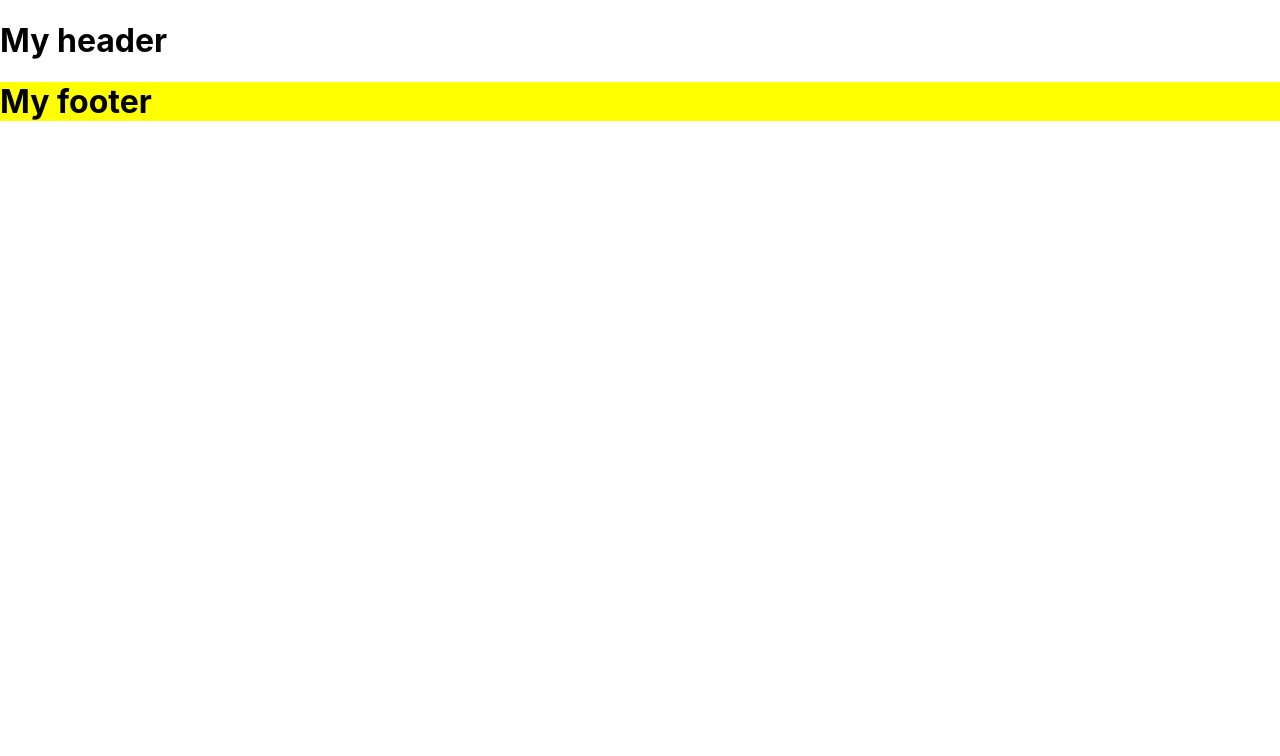
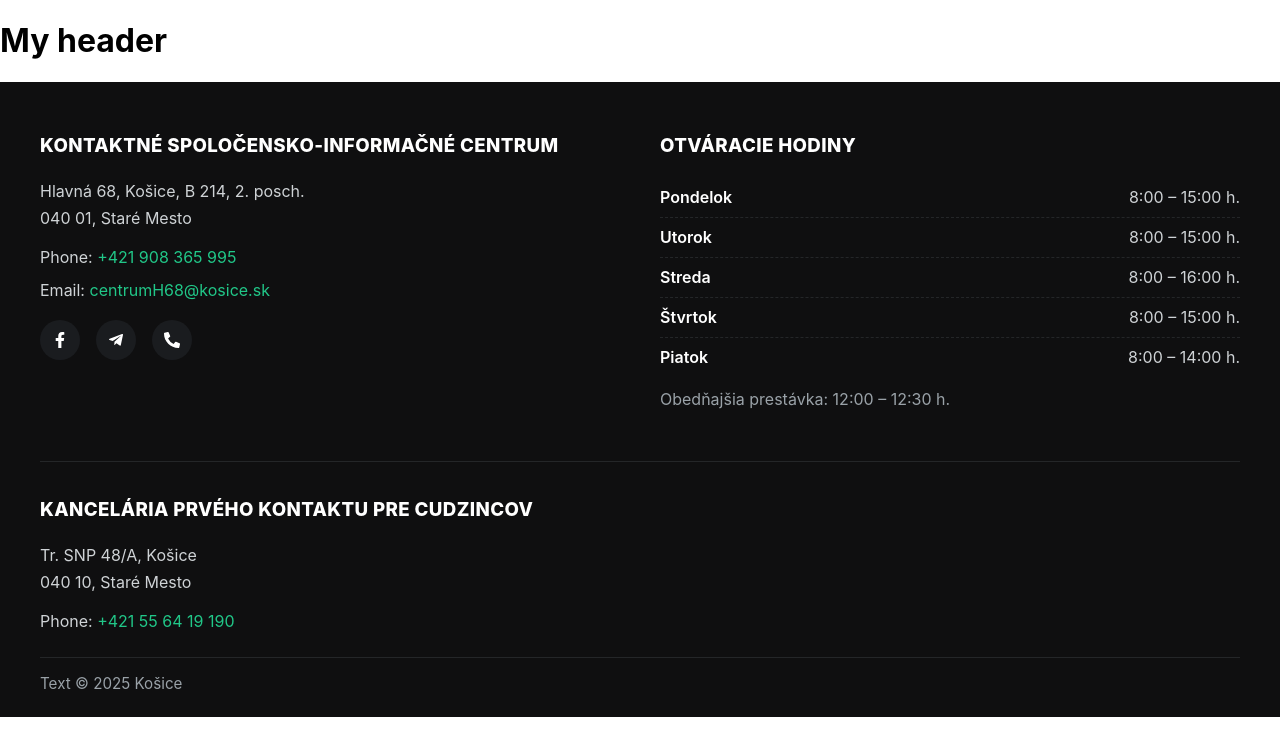
Before and after one commit to MaksymFurmanov/project-cpc, a React (Create React App) app: page / in a window 1280 px wide. Shown: the top 756 px of the page. Built offline with nearby package versions, Linux system fonts and the light colour scheme.

Commit message:
Footer created

```diff
--- a/package.json
+++ b/package.json
@@ -9,6 +9,7 @@
     "@testing-library/user-event": "^13.5.0",
     "react": "^19.1.1",
     "react-dom": "^19.1.1",
+    "react-icons": "^5.5.0",
     "react-scripts": "5.0.1",
     "web-vitals": "^2.1.4"
   },
--- a/src/components/footer/footer.module.css
+++ b/src/components/footer/footer.module.css
@@ -1,3 +1,153 @@
-.container {
-    background-color: yellow;
-}
+:root {
+    --bg: #0f0f10;
+    --text: #cfd3d6;
+    --muted: #9aa2a8;
+    --heading: #ffffff;
+    --accent: #21c788;
+    --line: #242628;
+  }
+
+  /* Зовнішній контейнер футера (фон на всю ширину) */
+  .container {
+    background: var(--bg);
+    color: var(--text);
+    width: 100%; /* тягнеться на всю ширину екрану */
+    padding: 48px 0 24px;
+  }
+
+  /* Внутрішній контейнер для вирівнювання контенту */
+  .content {
+    max-width: 1200px; /* обмеження ширини тексту */
+    margin: 0 auto;    /* вирівнювання по центру */
+    padding: 0 20px;   /* відступи з боків для мобільних */
+  }
+
+  /* верхня сітка з двома колонками (на мобілках 1) */
+  .topGrid {
+    display: grid;
+    grid-template-columns: 1fr;
+    gap: 32px;
+  }
+
+  @media (min-width: 768px) {
+    .topGrid {
+      grid-template-columns: 1fr 1fr;
+      gap: 40px;
+    }
+  }
+
+  .block {
+    line-height: 1.7;
+  }
+
+  .title {
+    color: var(--heading);
+    font-weight: 800;
+    letter-spacing: 0.02em;
+    margin: 0 0 16px;
+    text-transform: uppercase;
+  }
+
+  .address {
+    font-style: normal;
+    margin: 0 0 12px;
+    color: var(--text);
+  }
+
+  .line {
+    margin: 6px 0;
+  }
+
+  .link {
+    color: var(--accent);
+    text-decoration: none;
+  }
+  .link:hover,
+  .link:focus {
+    text-decoration: underline;
+  }
+
+  .icons {
+    display: flex;
+    gap: 16px;
+    margin-top: 16px;
+  }
+
+  .iconBtn {
+    display: inline-flex;
+    align-items: center;
+    justify-content: center;
+    width: 40px;
+    height: 40px;
+    border-radius: 999px;
+    background: #1a1c1f;
+    color: var(--heading);
+    transition: transform .15s ease, background .15s ease, color .15s ease;
+  }
+
+  .iconBtn:hover,
+  .iconBtn:focus {
+    transform: translateY(-2px);
+    background: #202328;
+    color: var(--accent);
+  }
+
+  .hours {
+    list-style: none;
+    padding: 0;
+    margin: 0 0 8px;
+  }
+
+  .hours li {
+    display: flex;
+    justify-content: space-between;
+    padding: 6px 0;
+    border-bottom: 1px dashed var(--line);
+  }
+
+  .hours li:last-child {
+    border-bottom: none;
+  }
+
+  .hours span:first-child {
+    font-weight: 600;
+    color: var(--heading);
+    min-width: 2.5rem;
+  }
+
+  .note {
+    color: var(--muted);
+    margin-top: 8px;
+  }
+
+  .divider {
+    border: none;
+    border-top: 1px solid var(--line);
+    margin: 32px 0;
+  }
+
+  .bottomGrid {
+    display: grid;
+    grid-template-columns: 1fr;
+    gap: 24px;
+  }
+
+  .copyRow {
+    border-top: 1px solid var(--line);
+    margin-top: 16px;
+    padding-top: 16px;
+    display: flex;
+    justify-content: space-between;
+    align-items: center;
+    color: var(--muted);
+    font-size: 0.95rem;
+  }
+
+  /* адаптив для копірайту на малих екранах */
+  @media (max-width: 480px) {
+    .copyRow {
+      flex-direction: column;
+      gap: 8px;
+      text-align: center;
+    }
+  }
--- a/src/components/footer/index.jsx
+++ b/src/components/footer/index.jsx
@@ -1,11 +1,91 @@
+import { FaFacebookF, FaTelegramPlane, FaPhoneAlt } from "react-icons/fa";
 import styles from "./footer.module.css";
 
 export default function Footer() {
-    return (
-        <footer className={styles.container}>
-            <h1>
-                My footer
-            </h1>
-        </footer>
-    );
+  const year = new Date().getFullYear();
+
+  return (
+    <footer className={styles.container}>
+      {/* Внутрішній блок для центрування і обмеження ширини */}
+      <div className={styles.content}>
+
+        {/* верхній блок */}
+        <div className={styles.topGrid}>
+          {/* ліва колонка */}
+          <div className={styles.block}>
+            <h3 className={styles.title}>
+              KONTAKTNÉ SPOLOČENSKO-INFORMAČNÉ CENTRUM
+            </h3>
+            <address className={styles.address}>
+              Hlavná 68, Košice, B 214, 2. posch.
+              <br />
+              040 01, Staré Mesto
+            </address>
+            <p className={styles.line}>
+              Phone:{" "}
+              <a href="tel:+421908365995" className={styles.link}>
+                +421 908 365 995
+              </a>
+            </p>
+            <p className={styles.line}>
+              Email:{" "}
+              <a href="mailto:centrumH68@kosice.sk" className={styles.link}>
+                centrumH68@kosice.sk
+              </a>
+            </p>
+            <div className={styles.icons}>
+              <a className={styles.iconBtn} href="#" aria-label="Facebook">
+                <FaFacebookF />
+              </a>
+              <a className={styles.iconBtn} href="#" aria-label="Telegram">
+                <FaTelegramPlane />
+              </a>
+              <a className={styles.iconBtn} href="tel:+421908365995" aria-label="Phone">
+                <FaPhoneAlt />
+              </a>
+            </div>
+          </div>
+
+          {/* права колонка */}
+          <div className={styles.block}>
+            <h3 className={styles.title}>OTVÁRACIE HODINY</h3>
+            <ul className={styles.hours}>
+              <li><span>Pondelok</span><span>8:00 – 15:00 h.</span></li>
+              <li><span>Utorok</span><span>8:00 – 15:00 h.</span></li>
+              <li><span>Streda</span><span>8:00 – 16:00 h.</span></li>
+              <li><span>Štvrtok</span><span>8:00 – 15:00 h.</span></li>
+              <li><span>Piatok</span><span>8:00 – 14:00 h.</span></li>
+            </ul>
+            <p className={styles.note}>Obedňajšia prestávka: 12:00 – 12:30 h.</p>
+          </div>
+        </div>
+
+        <hr className={styles.divider} />
+
+        {/* нижній блок */}
+        <div className={styles.bottomGrid}>
+          <div className={styles.block}>
+            <h3 className={styles.title}>KANCELÁRIA PRVÉHO KONTAKTU PRE CUDZINCOV</h3>
+            <address className={styles.address}>
+              Tr. SNP 48/A, Košice
+              <br />
+              040 10, Staré Mesto
+            </address>
+            <p className={styles.line}>
+              Phone:{" "}
+              <a href="tel:+421556419190" className={styles.link}>
+                +421 55 64 19 190
+              </a>
+            </p>
+          </div>
+        </div>
+
+        {/* копірайт */}
+        <div className={styles.copyRow}>
+          <span>Text © {year} Košice</span>
+        </div>
+
+      </div>
+    </footer>
+  );
 }
```
Also changed, not shown: 1 other file (tests, documents, lock files or other folders).
